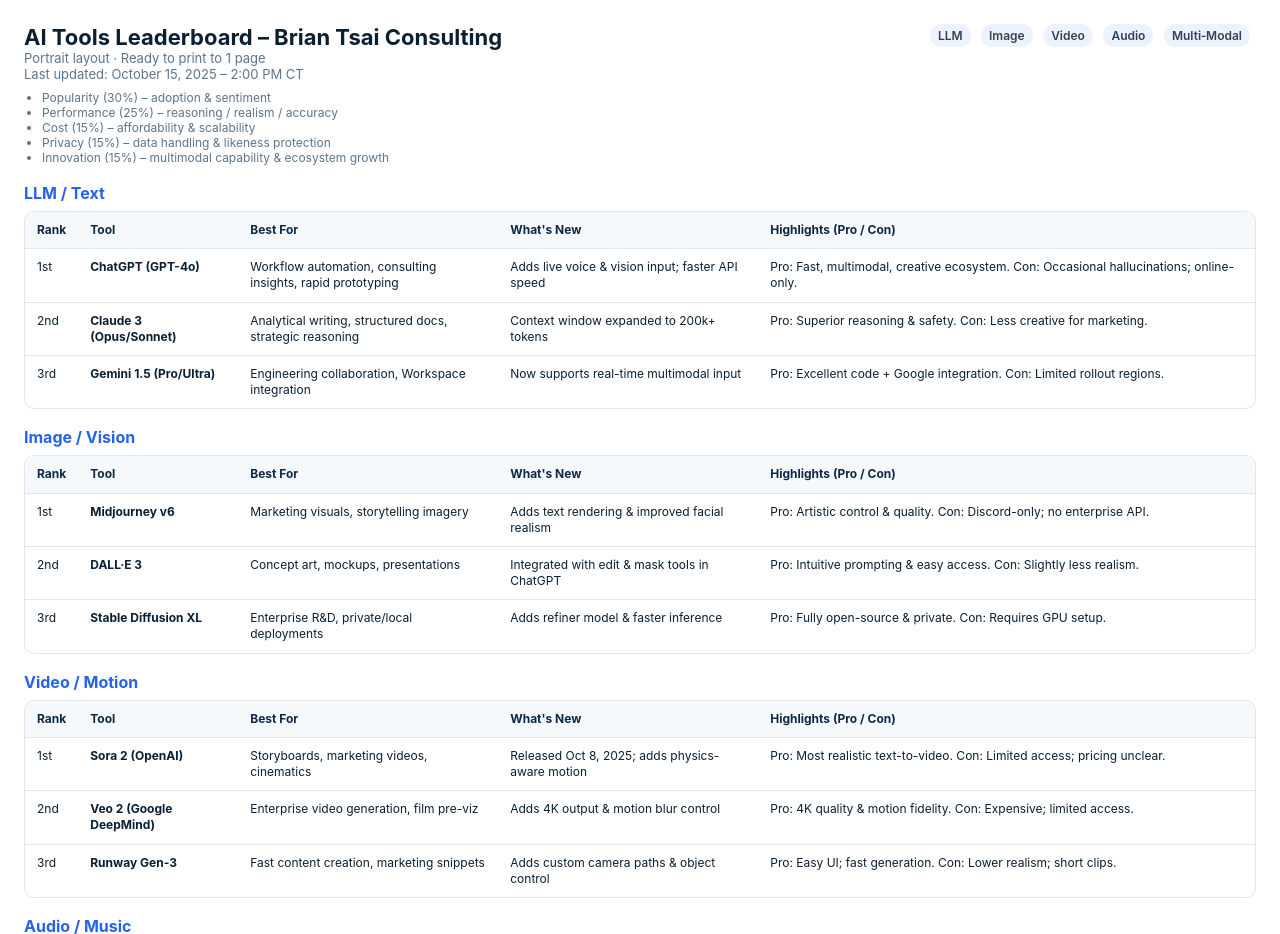
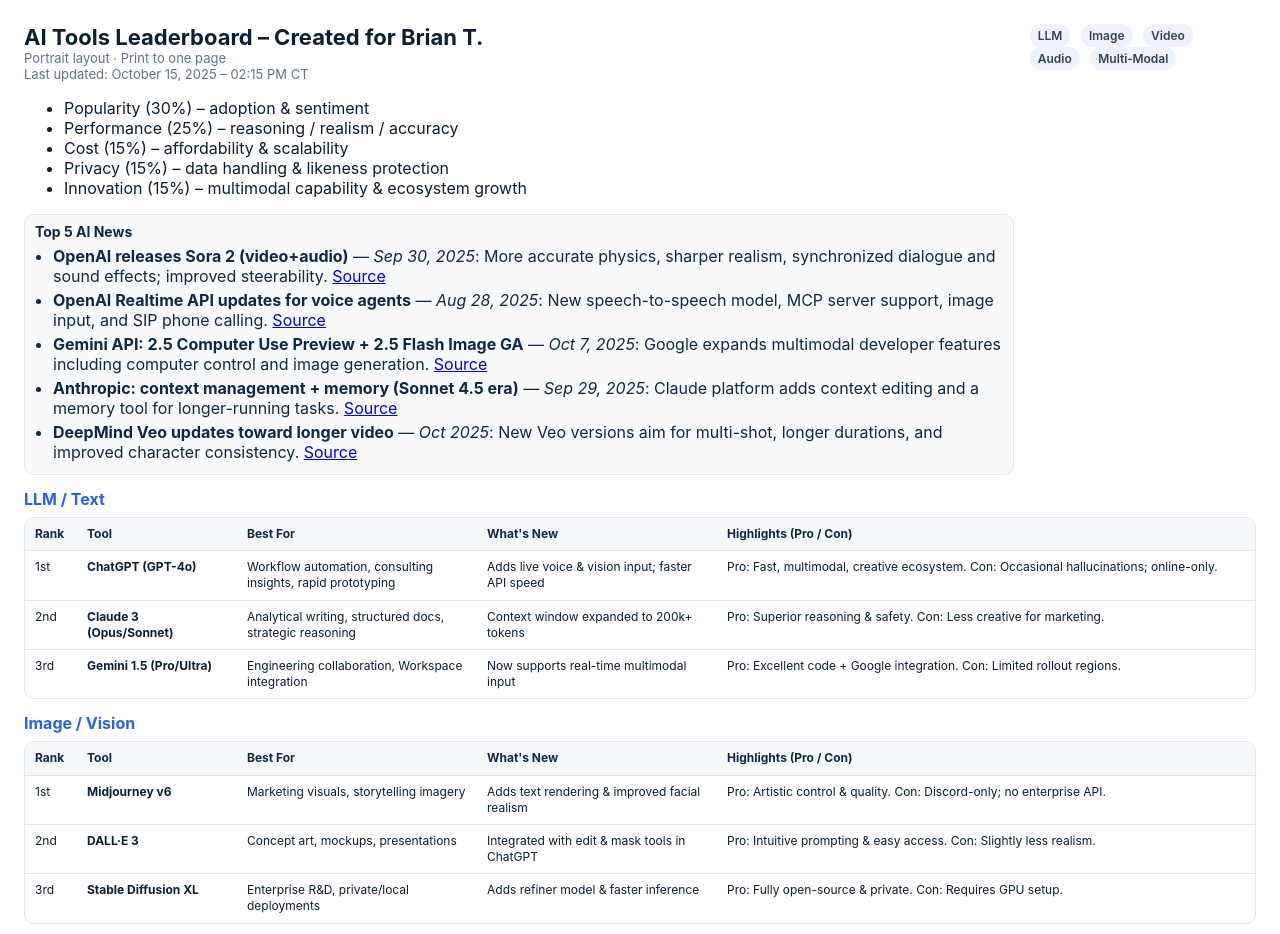
Before and after one commit to tsaiworld/ai-tools-leaderboard, a plain HTML site: page index.html in a window 1280 px wide. Shown: the top 934 px of the page. Drawn offline with Linux system fonts and the light colour scheme.

Commit message:
Add files via upload

```diff
--- a/index.html
+++ b/index.html
@@ -3,16 +3,20 @@
 <head>
   <meta charset="utf-8" />
   <meta name="viewport" content="width=device-width, initial-scale=1" />
-  <title>AI Tools Leaderboard – Brian Tsai</title>
+  <title>AI Tools Leaderboard – Created for Brian T.</title>
   <link rel="stylesheet" href="styles.css" />
 </head>
 <body>
   <div class="header">
     <div>
-      <h1>AI Tools Leaderboard – Brian Tsai Consulting</h1>
-      <div class="small">Portrait layout · Ready to print to 1 page</div>
+      <h1>AI Tools Leaderboard – Created for Brian T.</h1>
+      <div class="small">Portrait layout · Print to one page</div>
       <div class="small">Last updated: <span id="ts"></span></div>
       <ul id="criteria" class="crit"></ul>
+      <div class="news">
+        <h3>Top 5 AI News</h3>
+        <ul id="news"></ul>
+      </div>
     </div>
     <div>
       <span class="badge">LLM</span>
@@ -25,17 +29,24 @@
 
   <div id="content"></div>
 
-  <div class="footer">AI Ecosystem Report – Brian Tsai Consulting © 2025</div>
+  <div class="footer">© 2025 Created for Brian T.</div>
 
   <script>
   async function main(){
-    const res = await fetch('leaderboard.json?_=1760558303');
+    const res = await fetch('leaderboard.json?_=' + Date.now());
     const data = await res.json();
     document.getElementById('ts').textContent = data.timestamp;
-    const crit = document.getElementById('criteria');
+    const critRoot = document.getElementById('criteria');
     data.criteria.forEach(c => {
-      const li = document.createElement('li'); li.textContent = c; crit.appendChild(li);
+      const li = document.createElement('li'); li.textContent = c; critRoot.appendChild(li);
     });
+    const newsRoot = document.getElementById('news');
+    data.news.forEach(n => {
+      const li = document.createElement('li');
+      li.innerHTML = `<strong>${n.title}</strong> — <em>${n.date}</em>: ${n.summary} <a href="${n.url}" target="_blank" rel="noopener">Source</a>`;
+      newsRoot.appendChild(li);
+    });
+
     const root = document.getElementById('content');
     data.categories.forEach(cat => {
       const section = document.createElement('div'); section.className='section';
--- a/leaderboard.json
+++ b/leaderboard.json
@@ -1,11 +1,43 @@
 {
-  "timestamp": "October 15, 2025 \u2013 2:00 PM CT",
+  "timestamp": "October 15, 2025 \u2013 02:15 PM CT",
   "criteria": [
     "Popularity (30%) \u2013 adoption & sentiment",
     "Performance (25%) \u2013 reasoning / realism / accuracy",
     "Cost (15%) \u2013 affordability & scalability",
     "Privacy (15%) \u2013 data handling & likeness protection",
     "Innovation (15%) \u2013 multimodal capability & ecosystem growth"
+  ],
+  "news": [
+    {
+      "title": "OpenAI releases Sora 2 (video+audio)",
+      "date": "Sep 30, 2025",
+      "summary": "More accurate physics, sharper realism, synchronized dialogue and sound effects; improved steerability.",
+      "url": "https://openai.com/index/sora-2/"
+    },
+    {
+      "title": "OpenAI Realtime API updates for voice agents",
+      "date": "Aug 28, 2025",
+      "summary": "New speech-to-speech model, MCP server support, image input, and SIP phone calling.",
+      "url": "https://openai.com/index/introducing-gpt-realtime/"
+    },
+    {
+      "title": "Gemini API: 2.5 Computer Use Preview + 2.5 Flash Image GA",
+      "date": "Oct 7, 2025",
+      "summary": "Google expands multimodal developer features including computer control and image generation.",
+      "url": "https://ai.google.dev/gemini-api/docs/changelog"
+    },
+    {
+      "title": "Anthropic: context management + memory (Sonnet 4.5 era)",
+      "date": "Sep 29, 2025",
+      "summary": "Claude platform adds context editing and a memory tool for longer-running tasks.",
+      "url": "https://www.anthropic.com/news/context-management"
+    },
+    {
+      "title": "DeepMind Veo updates toward longer video",
+      "date": "Oct 2025",
+      "summary": "New Veo versions aim for multi-shot, longer durations, and improved character consistency.",
+      "url": "https://deepmind.google/models/veo/"
+    }
   ],
   "categories": [
     {
@@ -75,7 +107,7 @@
           "tool": "Veo 2 (Google DeepMind)",
           "bestFor": "Enterprise video generation, film pre-viz",
           "whatsNew": "Adds 4K output & motion blur control",
-          "highlights": "Pro: 4K quality & motion fidelity. Con: Expensive; limited access."
+          "highlights": "Pro: 4K quality & motion fidelity. Con: Expensive, limited access."
         },
         {
           "rank": "3rd",
--- a/styles.css
+++ b/styles.css
@@ -1,31 +1,30 @@
 
-:root{
-  --ink:#0b1f33; --muted:#5e748a; --line:#dfe6ee; --accent:#2563eb; --bg:#ffffff;
-}
+:root{ --ink:#0b1f33; --muted:#5e748a; --line:#dfe6ee; --accent:#2563eb; --bg:#ffffff; }
 *{box-sizing:border-box}
 body{font-family:Inter,system-ui,-apple-system,Segoe UI,Roboto,Arial,sans-serif;margin:0;padding:24px;background:var(--bg);color:var(--ink)}
-.header{display:flex;justify-content:space-between;align-items:flex-start;gap:16px;margin-bottom:16px}
+.header{display:flex;justify-content:space-between;align-items:flex-start;gap:16px;margin-bottom:12px}
 h1{font-size:22px;margin:0;color:var(--ink)}
 .small{color:var(--muted);font-size:13px}
 .badge{display:inline-block;padding:4px 8px;border-radius:999px;background:#eef2ff;color:#334155;font-weight:600;font-size:12px;margin-right:6px}
-.section{margin-top:18px}
-.section h2{font-size:16px;margin:14px 0 8px;color:var(--accent)}
+.section{margin-top:14px}
+.section h2{font-size:16px;margin:12px 0 8px;color:var(--accent)}
 table{width:100%;border-collapse:separate;border-spacing:0;border:1px solid var(--line);border-radius:10px;overflow:hidden}
-th,td{padding:10px 12px;vertical-align:top;border-bottom:1px solid var(--line);font-size:12px;line-height:1.35}
+th,td{padding:8px 10px;vertical-align:top;border-bottom:1px solid var(--line);font-size:12px;line-height:1.35}
 th{background:#f6f9fc;text-align:left;color:#0f2847;font-weight:700}
 tr:last-child td{border-bottom:none}
 .rank{width:52px;white-space:nowrap}
 .tool{width:160px}
-.best{width:260px}
-.new{width:260px}
+.best{width:240px}
+.new{width:240px}
 .hl{width:auto}
-.crit{margin:8px 0 0 0;padding:0;list-style:disc;color:var(--muted);font-size:12px;padding-left:18px}
-.footer{margin-top:20px;border-top:1px solid var(--line);padding-top:10px;font-size:12px;color:var(--muted)}
+.news{margin-top:8px;padding:8px 10px;background:#f8fafc;border:1px solid var(--line);border-radius:10px}
+.news h3{margin:0 0 6px 0;font-size:14px;color:#0f2847}
+.news ul{margin:0;padding-left:18px;color:#0f2847}
+.news li{margin:4px 0}
+.footer{margin-top:16px;border-top:1px solid var(--line);padding-top:10px;font-size:12px;color:var(--muted)}
 @media print{
   body{padding:12px}
-  .header{margin-bottom:8px}
-  h1{font-size:18px}
   th,td{font-size:10px;padding:6px 8px}
-  .best{width:220px}
-  .new{width:220px}
+  .best{width:210px}
+  .new{width:210px}
 }
```
